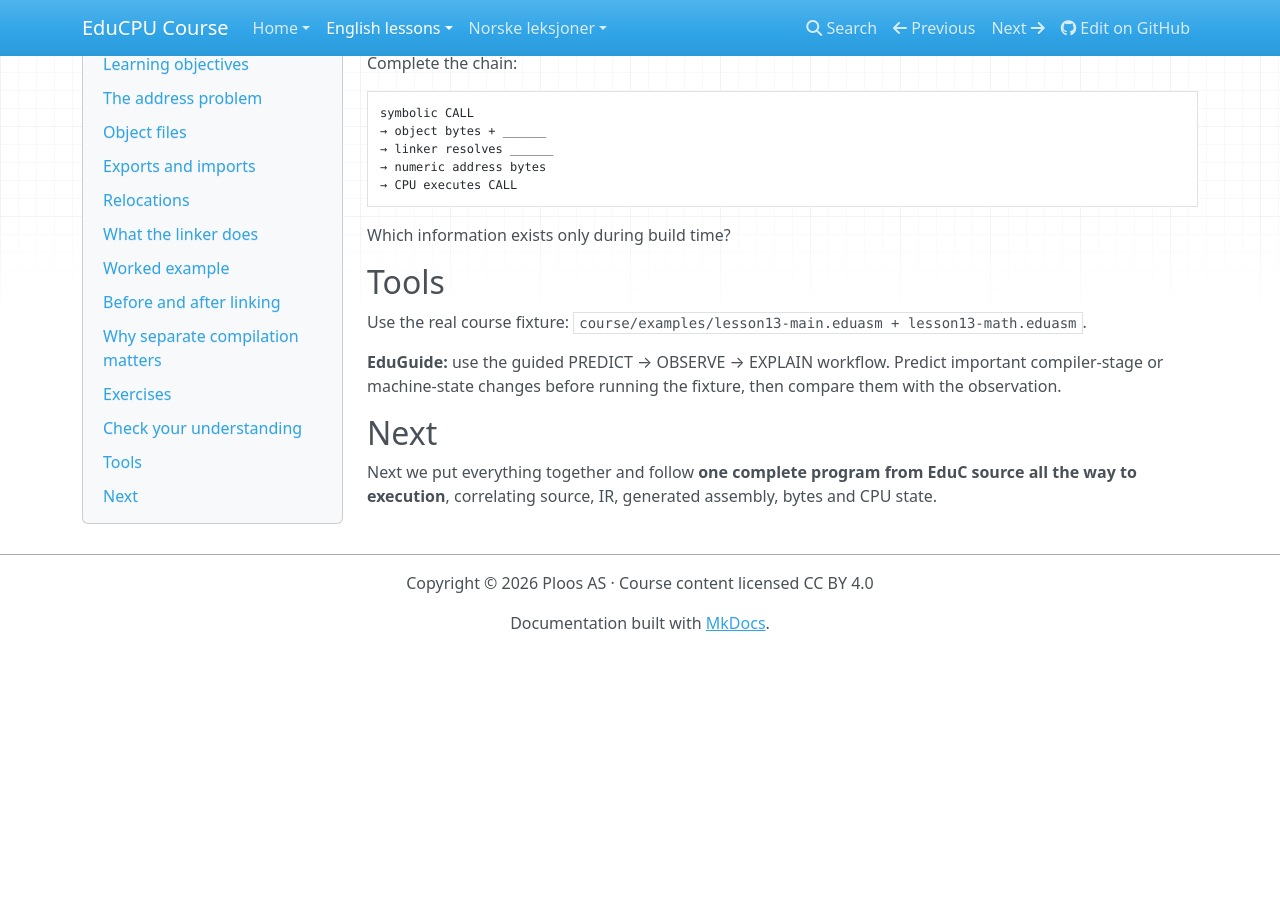
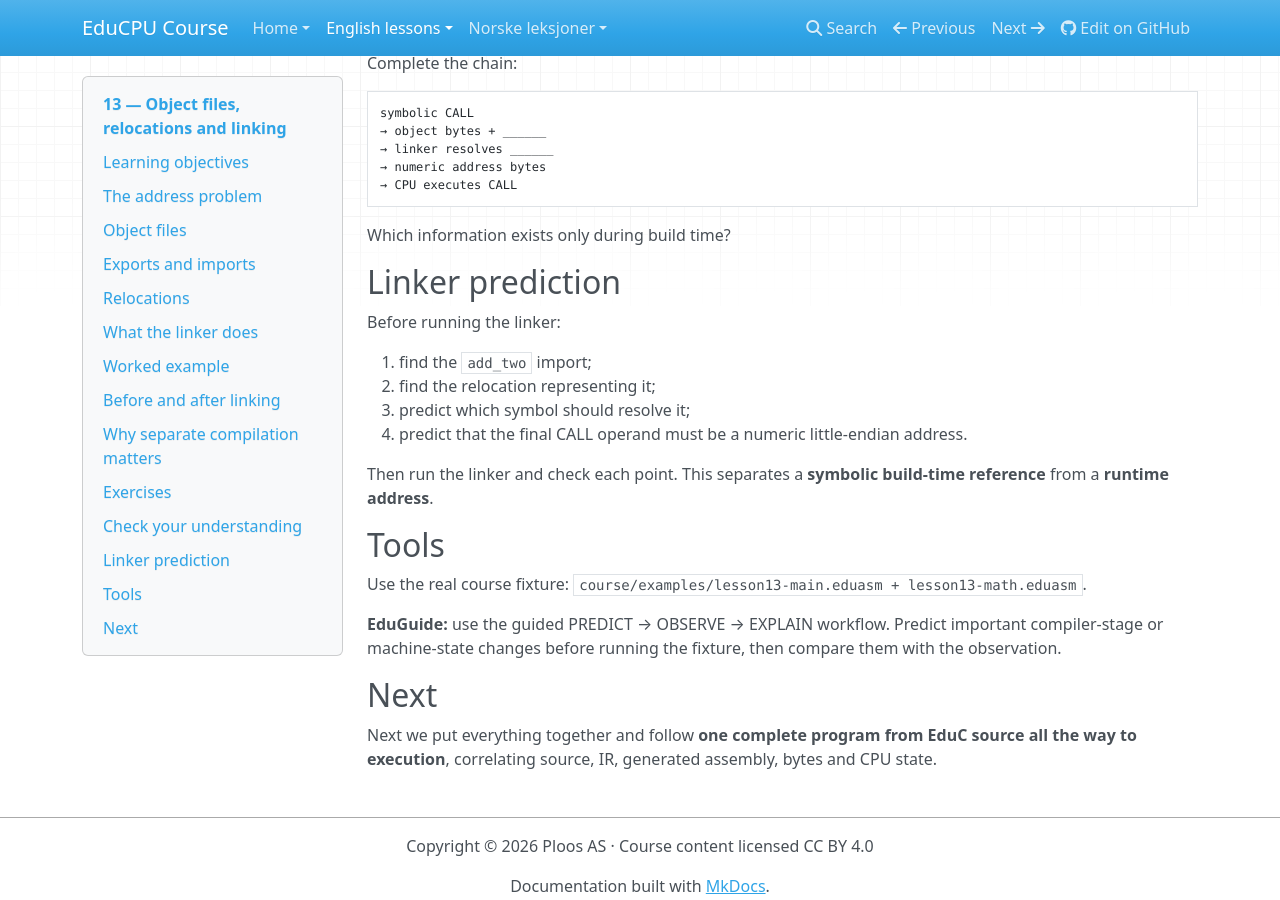
Before and after one commit to Ploos-AS/EduCPU, an MkDocs documentation site: the page built from course/en/lessons/13-objects-relocations-linking.md, in a window 1280 px wide and 900 px high, scrolled down 4016 px. Built offline with MkDocs 1.6.1, drawn with Linux system fonts in a browser that asks for light colours; nearby versions of some CDN libraries; before the commit the page ends 4667 px from its top, so only the background shows below that.

Commit message:
Pedagogy: strengthen prediction checkpoint in 13-objects-relocations-linking.md

```diff
--- a/course/en/lessons/13-objects-relocations-linking.md
+++ b/course/en/lessons/13-objects-relocations-linking.md
@@ -210,6 +210,17 @@ symbolic CALL
 
 Which information exists only during build time?
 
+## Linker prediction
+
+Before running the linker:
+
+1. find the `add_two` import;
+2. find the relocation representing it;
+3. predict which symbol should resolve it;
+4. predict that the final CALL operand must be a numeric little-endian address.
+
+Then run the linker and check each point. This separates a **symbolic build-time reference** from a **runtime address**.
+
 ## Tools
 
 Use the real course fixture: `course/examples/lesson13-main.eduasm + lesson13-math.eduasm`.
```
